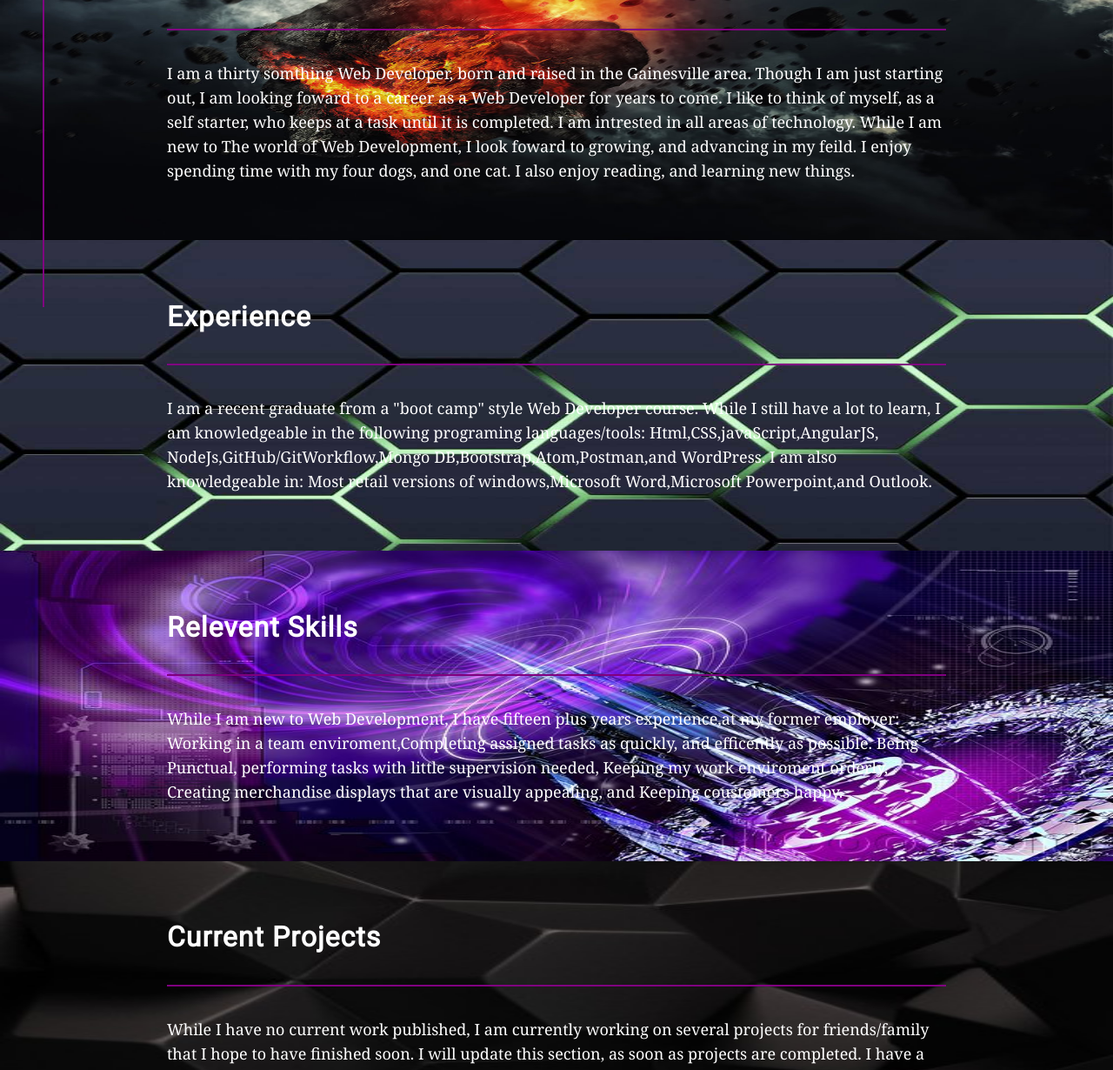
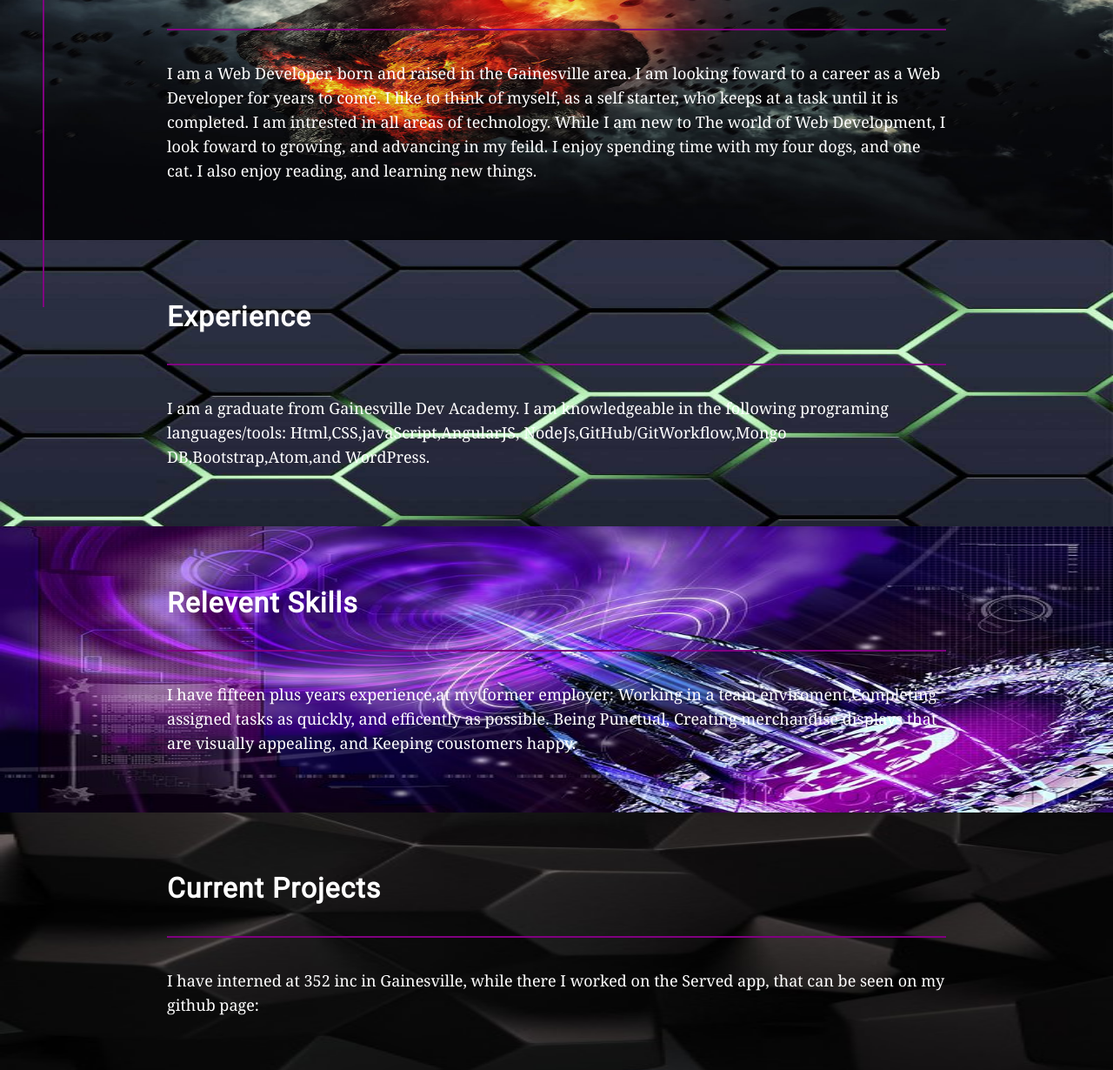
Before and after one commit to bradwat/bradwat.github.io, a plain HTML site: page index.html in a window 1280 px wide. Shown: the part 447-1677 px from the top of the page at 87% size. Drawn offline with nearby package versions, Linux system fonts and the light colour scheme.

Commit message:
updated 8/16/16

```diff
--- a/index.html
+++ b/index.html
@@ -71,7 +71,7 @@
     <div class="content">
       <h1>About</h1>
       <h3></h3>
-      <p>I am a thirty somthing Web Developer, born and raised in the Gainesville area. Though I am just starting out, I am looking foward to a career as a Web Developer for years to come. I like to think of myself, as a self starter, who keeps at a task until it is completed. I am intrested in all areas of technology.
+      <p>I am a Web Developer, born and raised in the Gainesville area. I am looking foward to a career as a Web Developer for years to come. I like to think of myself, as a self starter, who keeps at a task until it is completed. I am intrested in all areas of technology.
       While I am new to The world of Web Development, I look foward to growing, and advancing in my feild. I enjoy spending time with my four dogs, and one cat. I also enjoy reading, and learning new things. </p>
     </div>
   </section>
@@ -79,24 +79,24 @@
     <div class="content">
       <h1>Experience</h1>
       <h3></h3>
-      <p> I am a recent graduate from a "boot camp" style Web Developer course. While I still have a lot to learn, I am knowledgeable in the following programing languages/tools: Html,CSS,javaScript,AngularJS,
-      NodeJs,GitHub/GitWorkflow,Mongo DB,Bootstrap,Atom,Postman,and WordPress. I am also knowledgeable in: Most retail versions of windows,Microsoft Word,Microsoft Powerpoint,and Outlook. </p>
+      <p> I am a graduate from Gainesville Dev Academy. I am knowledgeable in the following programing languages/tools: Html,CSS,javaScript,AngularJS,
+      NodeJs,GitHub/GitWorkflow,Mongo DB,Bootstrap,Atom,and WordPress.
+     </p>
     </div>
   </section>
   <section id="four" data-anchor="four" class="page-block">
     <div class="content">
       <h1> Relevent Skills</h1>
       <h3></h3>
-      <p> While I am new to Web Development, I have fifteen plus years experience,at my former employer: Working in a team enviroment,Completing assigned tasks as quickly, and efficently as possible.
-        Being Punctual, performing tasks with little supervision needed, Keeping my work enviroment orderly, Creating merchandise displays that are visually appealing, and Keeping coustomers happy.
+      <p> I have fifteen plus years experience,at my former employer: Working in a team enviroment,Completing assigned tasks as quickly, and efficently as possible.
+        Being Punctual, Creating merchandise displays that are visually appealing, and Keeping coustomers happy.
     </div>
   </section>
   <section id="five" data-anchor="five" data-anchor="one" class="page-block">
     <div class="content">
       <h1>Current Projects</h1>
       <h3></h3>
-      <p>While I have no  current work published, I am currently working on several projects for friends/family that I hope to have finished soon.
-      I will update this section, as soon as projects are completed. I have a Github account under the name Bradwat, however most of the projects I have on there are still in progress.</p>
+      <p>I have interned at 352 inc in Gainesville, while there I worked on the Served app, that can be seen on my github page:<a href= "https//www.github.com/bradwat"></p>
     </div>
   </section>
   <!-- <section id="six" data-anchor="six" class="page-block">
```
